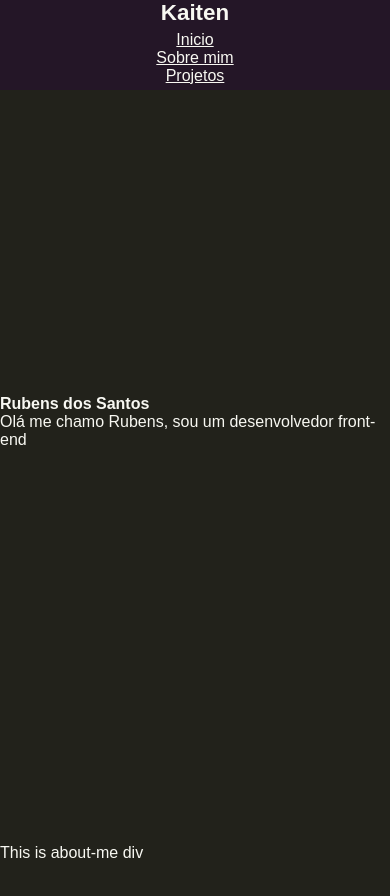
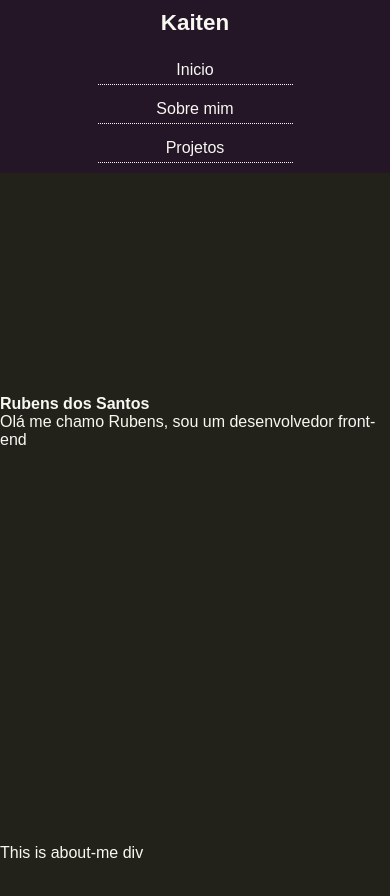
Before and after one commit to kaetaen/my-personal-page, a plain HTML site: page src/index.html in a window 390 px wide. Both pictures are taken after a click on the element "Kaiten". Shown: the top 896 px of the page. Drawn offline with Linux system fonts and the light colour scheme.

Commit message:
added final styling of the menu

```diff
--- a/src/style.css
+++ b/src/style.css
@@ -58,11 +58,18 @@
           .menu a {
             text-decoration: none;
           }
+
+          .menu a:hover {
+            transition: 0.5s;
+            text-decoration: underline;
+            text-shadow: 0px 0px 5px #f8f8f2;
+          }
     }
 
     @media ( max-width: 400px )  {
       .menu h1 {
         text-align: center;
+        margin: 10px;
       }
 
       .menu-container {
@@ -74,7 +81,30 @@
       .menu nav {
         display:none;
       }
-  }
+
+        .menu ul {
+          display: flex;
+          flex-direction: column;
+          align-items: center;
+        }
+
+          .menu li {
+            margin: 5px;
+            padding: 5px;
+            border-bottom: dotted 1px #f8f8f2;
+            width: 50vw;
+            list-style: none;
+          }
+
+            .menu a {
+              text-decoration: none;
+            }
+
+            .menu a:hover {
+              transition: 0.5s;
+              text-shadow: 0px 0px 5px #f8f8f2;
+            }
+    }
 
   #initial-cover {
     display: flex;
```
